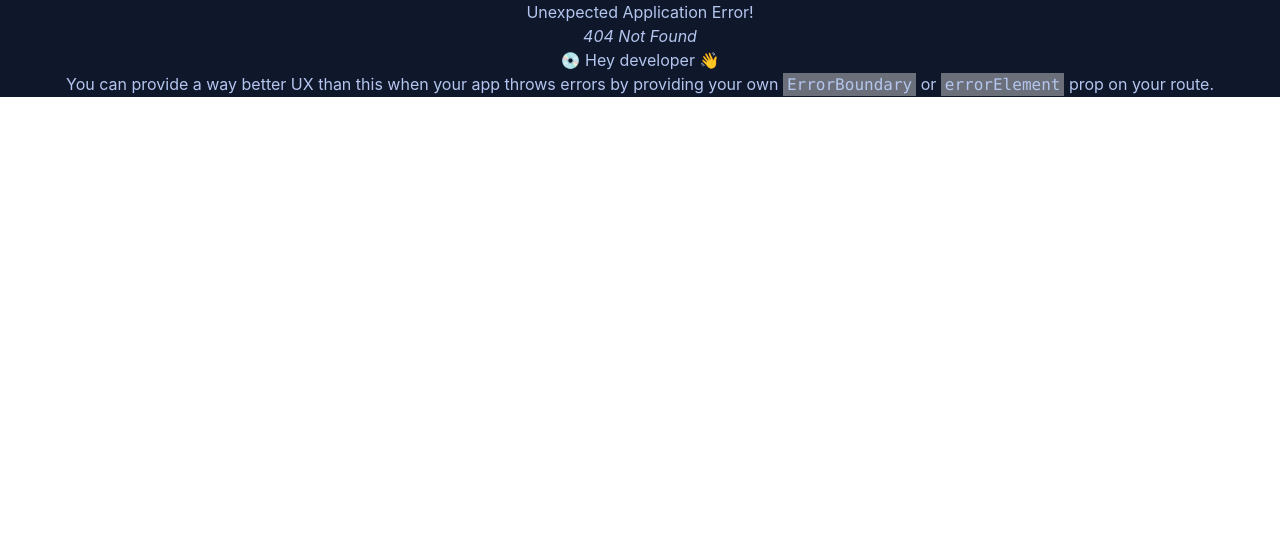
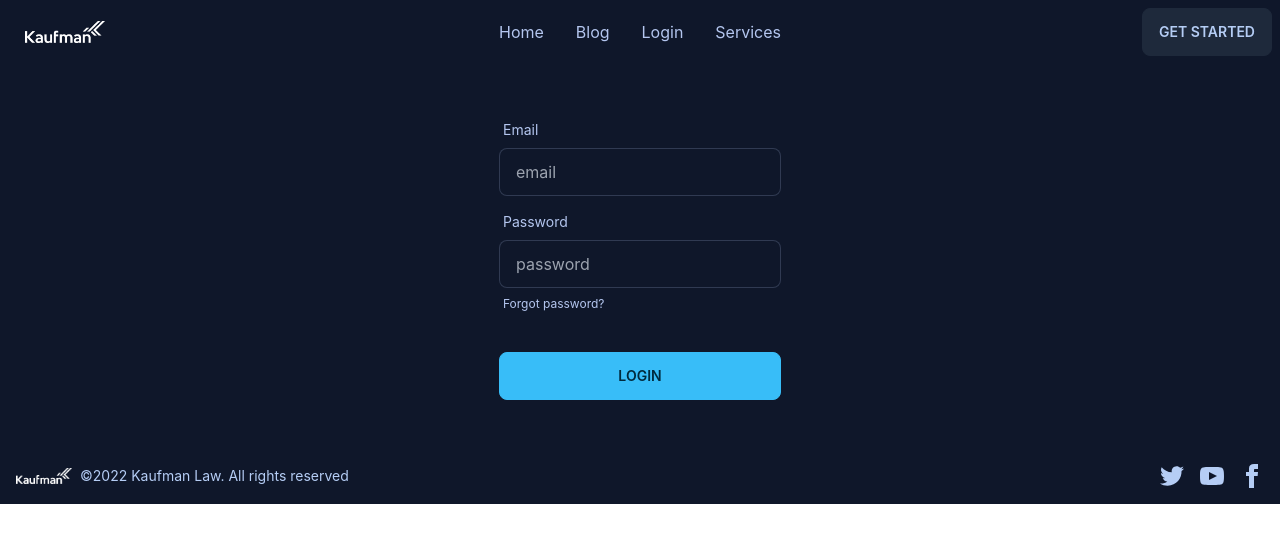
Before and after one commit to bayejidhawlader/grand-dental-client-11, a React (Create React App) app: page /login in a window 1280 px wide. Before the commit this address had no page. Shown: the top 542 px of the page. Built offline with nearby package versions, Linux system fonts and the light colour scheme.

Commit message:
Added Login Pages

```diff
--- a/src/Pages/Home/Banner/Banner.js
+++ b/src/Pages/Home/Banner/Banner.js
@@ -14,8 +14,8 @@ const Banner = () => {
           <div className="max-w-md">
             {/* <h1 className="mb-5 text-5xl font-bold">Hello there</h1> */}
             <p className="mb-5 text-xl text-white">
-              We advocate for employee rights and help companies comply with
-              workplace laws.
+              Advocate for employee rights and help people comply with workplace
+              laws.
             </p>
             <button className="btn btn-primary">Learn More</button>
           </div>
--- a/src/Pages/Home/Home/Home.js
+++ b/src/Pages/Home/Home/Home.js
@@ -1,10 +1,12 @@
 import React from "react";
 import Banner from "../Banner/Banner";
+import Services from "../Services/Services";
 
 const Home = () => {
   return (
     <div>
       <Banner></Banner>
+      <Services></Services>
     </div>
   );
 };
--- /dev/null
+++ b/src/Pages/Home/Services/ServiceCard.js
@@ -0,0 +1,24 @@
+import React from "react";
+
+const ServiceCard = ({ service }) => {
+  const { name, img, price, s_description } = service;
+  return (
+    <div className="m-6">
+      <div className="card">
+        <figure>
+          <img src={img} alt="Shoes" />
+        </figure>
+        <div className="card-body">
+          <h2 className="card-title text-start">{name}</h2>
+          <p className="text-start">{s_description}</p>
+          <div className="card-actions justify-end">
+            <div className="badge badge-outline p-6">{price}</div>
+            <button className="btn btn-primary">Buy Now</button>
+          </div>
+        </div>
+      </div>
+    </div>
+  );
+};
+
+export default ServiceCard;
--- /dev/null
+++ b/src/Pages/Home/Services/Services.js
@@ -0,0 +1,20 @@
+import React, { useEffect, useState } from "react";
+import ServiceCard from "./ServiceCard";
+
+const Services = () => {
+  const [services, setServices] = useState([]);
+  useEffect(() => {
+    fetch("services.json")
+      .then((res) => res.json())
+      .then((data) => setServices(data));
+  }, []);
+  return (
+    <div className="grid lg:grid-cols-3 md:grid-cols-2 gap-10">
+      {services.map((service) => (
+        <ServiceCard key={service.id} service={service}></ServiceCard>
+      ))}
+    </div>
+  );
+};
+
+export default Services;
--- /dev/null
+++ b/src/Pages/Login/Login.js
@@ -0,0 +1,42 @@
+import React from "react";
+
+const Login = () => {
+  return (
+    <div className="hero">
+      <div className="hero-content flex-col">
+        <form className="card-body">
+          <div className="form-control">
+            <label className="label">
+              <span className="label-text">Email</span>
+            </label>
+            <input
+              type="text"
+              placeholder="email"
+              className="input input-bordered"
+            />
+          </div>
+          <div className="form-control">
+            <label className="label">
+              <span className="label-text">Password</span>
+            </label>
+            <input
+              type="text"
+              placeholder="password"
+              className="input input-bordered"
+            />
+            <label className="label">
+              <a href="/" className="label-text-alt link link-hover">
+                Forgot password?
+              </a>
+            </label>
+          </div>
+          <div className="form-control mt-6">
+            <input className="btn btn-primary" type="submit" value="Login" />
+          </div>
+        </form>
+      </div>
+    </div>
+  );
+};
+
+export default Login;
--- a/src/Pages/Services/Services.js
+++ /dev/null
@@ -1,11 +0,0 @@
-import React from "react";
-
-const Services = () => {
-  return (
-    <div>
-      <h2>Services</h2>
-    </div>
-  );
-};
-
-export default Services;
--- a/src/Pages/Shared/Header/Header.js
+++ b/src/Pages/Shared/Header/Header.js
@@ -34,6 +34,11 @@ const Header = () => {
               <li>
                 <a href="/blog">Blog</a>
               </li>
+
+              <li>
+                <a href="/login">Login</a>
+              </li>
+
               <li>
                 <a href="/services">Services</a>
               </li>
@@ -55,6 +60,11 @@ const Header = () => {
             <li>
               <a href="/blog">Blog</a>
             </li>
+
+            <li>
+              <a href="/login">Login</a>
+            </li>
+
             <li>
               <a href="/services">Services</a>
             </li>
--- a/src/Router/Routes/Routes.js
+++ b/src/Router/Routes/Routes.js
@@ -2,6 +2,7 @@ import { createBrowserRouter } from "react-router-dom";
 import Main from "../../Layout/Main";
 import Blog from "../../Pages/Blog/Blog";
 import Home from "../../Pages/Home/Home/Home";
+import Login from "../../Pages/Login/Login";
 
 const router = createBrowserRouter([
   {
@@ -16,6 +17,10 @@ const router = createBrowserRouter([
         path: "/blog",
         element: <Blog></Blog>,
       },
+      {
+        path: "/login",
+        element: <Login></Login>,
+      },
     ],
   },
 ]);
```
Also changed, not shown: public/services.json (added, +58 -0 lines).
